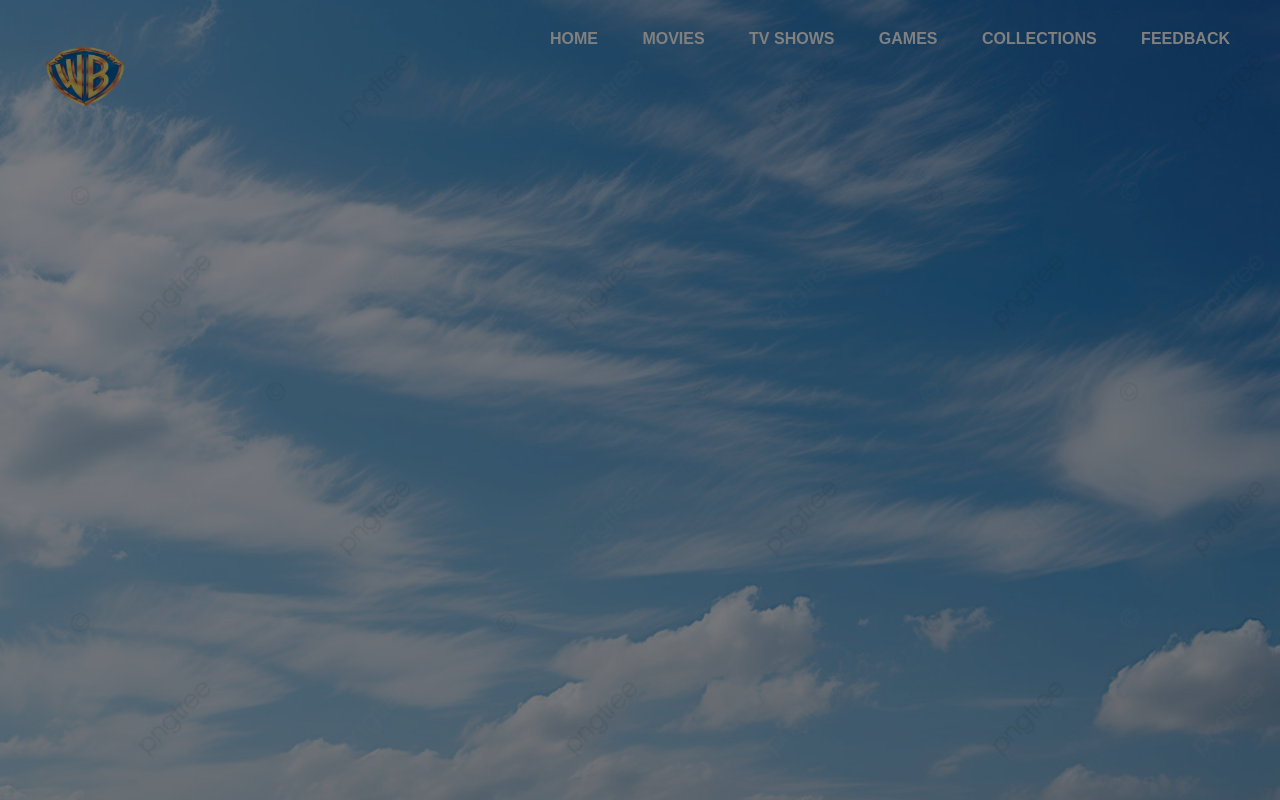
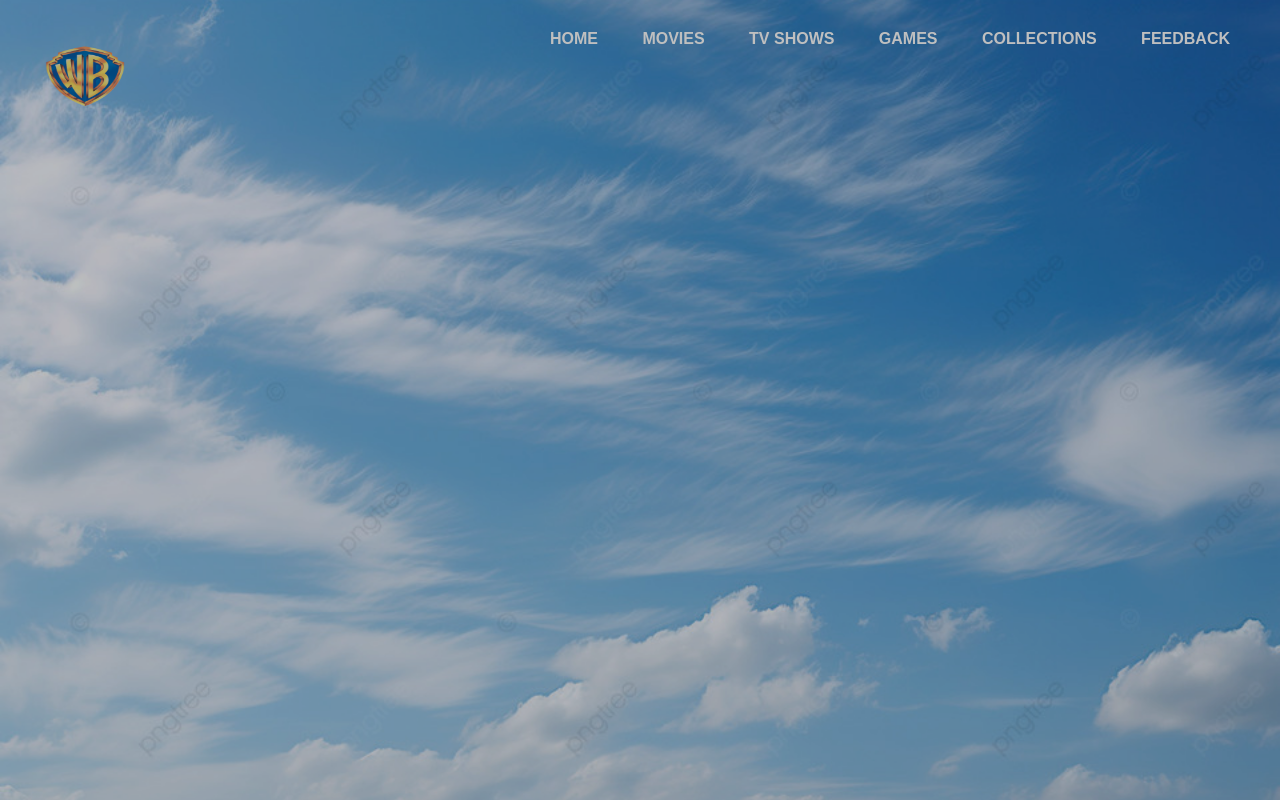
Before and after one commit to bida23-087/BIDA23-087, a plain HTML site: page index.html in a window 1280 px wide. Shown: the top 800 px of the page. Drawn offline with Linux system fonts and the light colour scheme.

Commit message:
Update index.html

```diff
--- a/index.html
+++ b/index.html
@@ -22,7 +22,7 @@
             padding: 20px;
             text-align: center;
             height:100vh;
-            filter:brightness(50%);
+            filter:brightness(75%);
         }
          section {
             padding: 20px;
@@ -44,7 +44,7 @@
             height: 70px;
             float:left;
             padding:20px;
-             filter:brightness(100%);
+
 
          }
              nav {
@@ -55,7 +55,7 @@
             text-transform:uppercase;
             font-weight:bold;
             foont-size:37px;
-                 filter:brightness(100%);
+
 
         }
         nav a {
```
